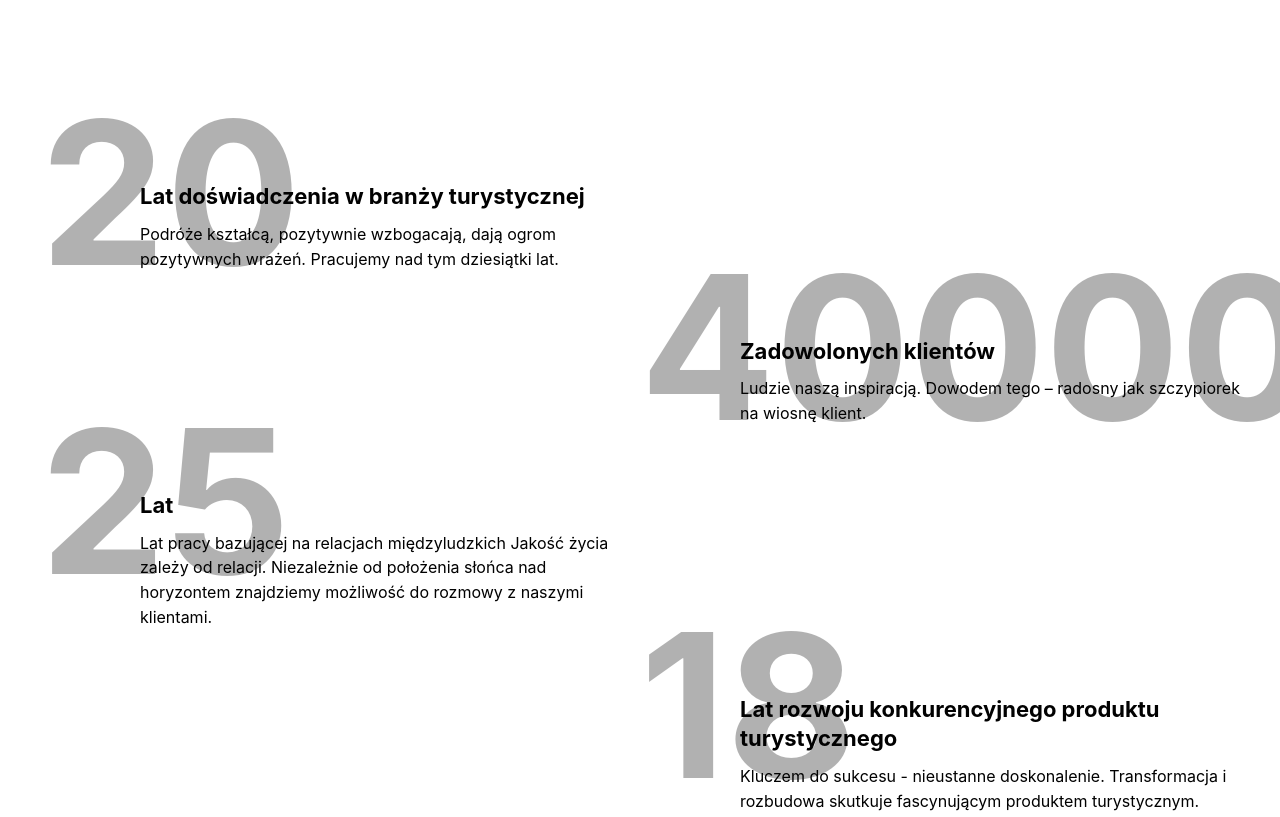
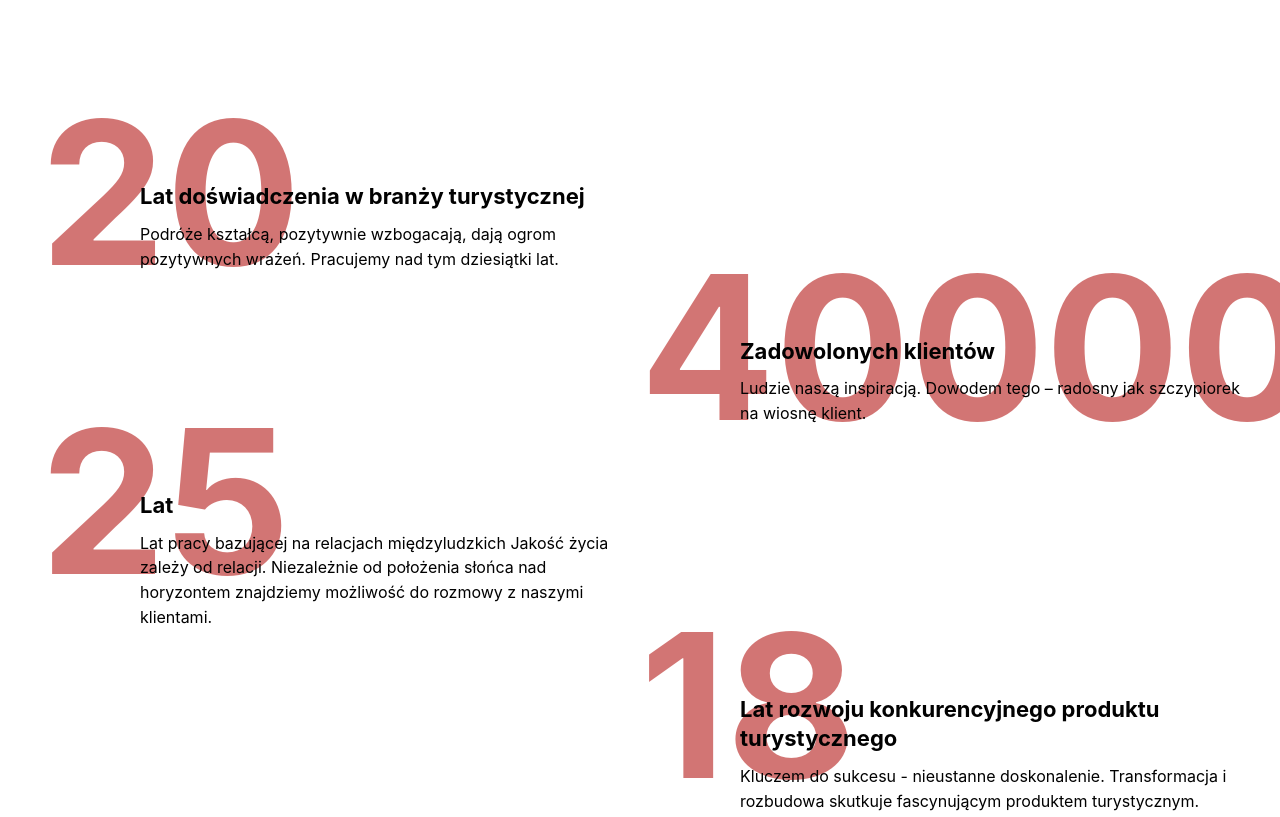
Before and after one commit to lvivduncan/wycieczki-2021, a plain HTML site: page index.html in a window 1280 px wide. Shown: the part 6835-7652 px from the top of the page. Drawn offline with Linux system fonts and the light colour scheme.

Commit message:
lighthouse test 4

```diff
--- a/css/sukcesy.css
+++ b/css/sukcesy.css
@@ -46,7 +46,8 @@
     top: 0;
     font-size: 200px;
     font-weight: 700;
-    color: var(--number);
+    /* color: var(--number); */
+    color: var(--orange);
     opacity: 0.6;
     user-select: none;
 }
```
